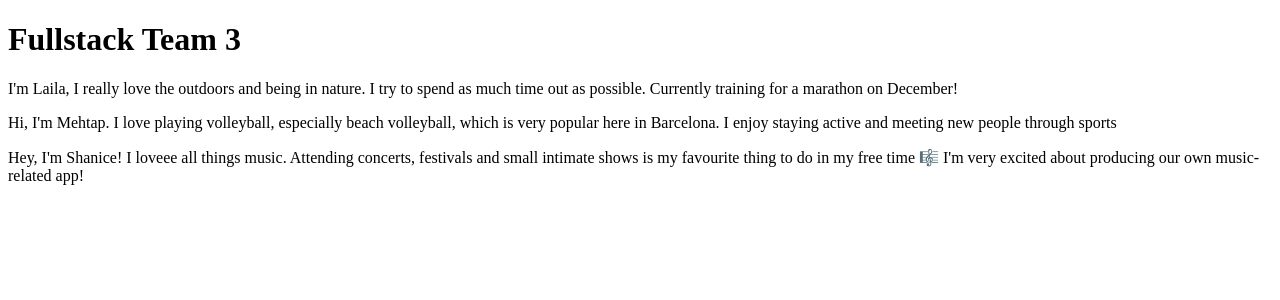
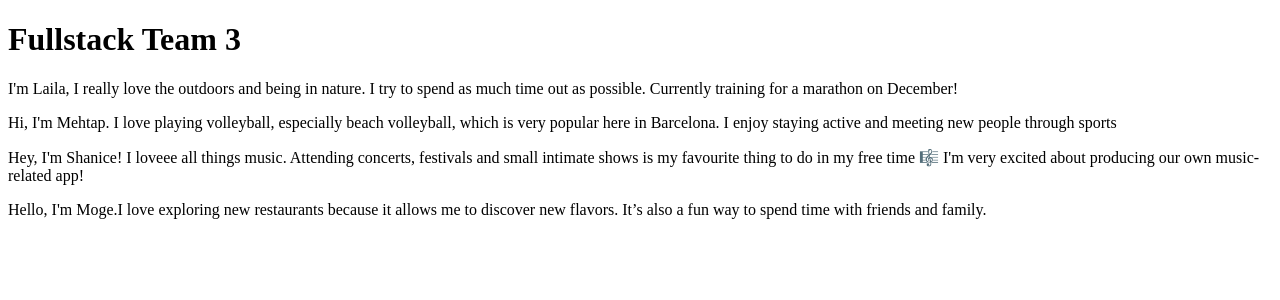
Before and after one commit to morgharrisx/fullstack-3, a React (Create React App) app in the folder frontend/: page / in a window 1280 px wide. Shown: the top 300 px of the page. Built offline with nearby package versions, Linux system fonts and the light colour scheme.

Commit message:
moge-step3

```diff
--- a/frontend/src/App.js
+++ b/frontend/src/App.js
@@ -7,6 +7,8 @@ function App() {
       <p>I'm Laila, I really love the outdoors and being in nature. I try to spend as much time out as possible. Currently training for a marathon on December! </p>
       <p>Hi, I'm Mehtap. I love playing volleyball, especially beach volleyball, which is very popular here in Barcelona. I enjoy staying active and meeting new people through sports </p>
       <p>Hey, I'm Shanice! I loveee all things music. Attending concerts, festivals and small intimate shows is my favourite thing to do in my free time 🎼 I'm very excited about producing our own music-related app!</p>
+      <p>Hello, I'm Moge.I love exploring new restaurants because it allows me to discover new flavors. It’s also a fun way to spend time with friends and family.</p>
+
     </div>
   );
 }
```
